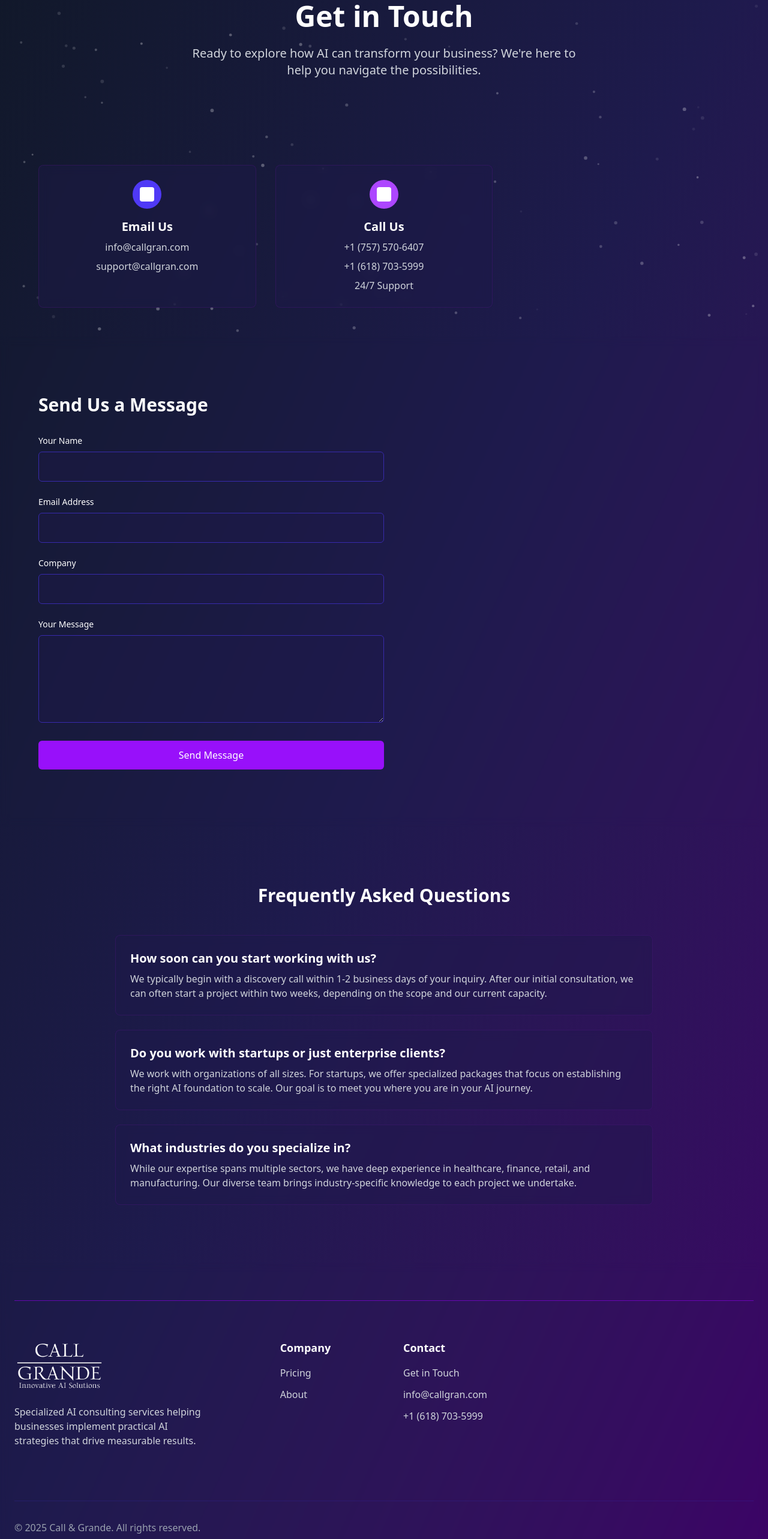
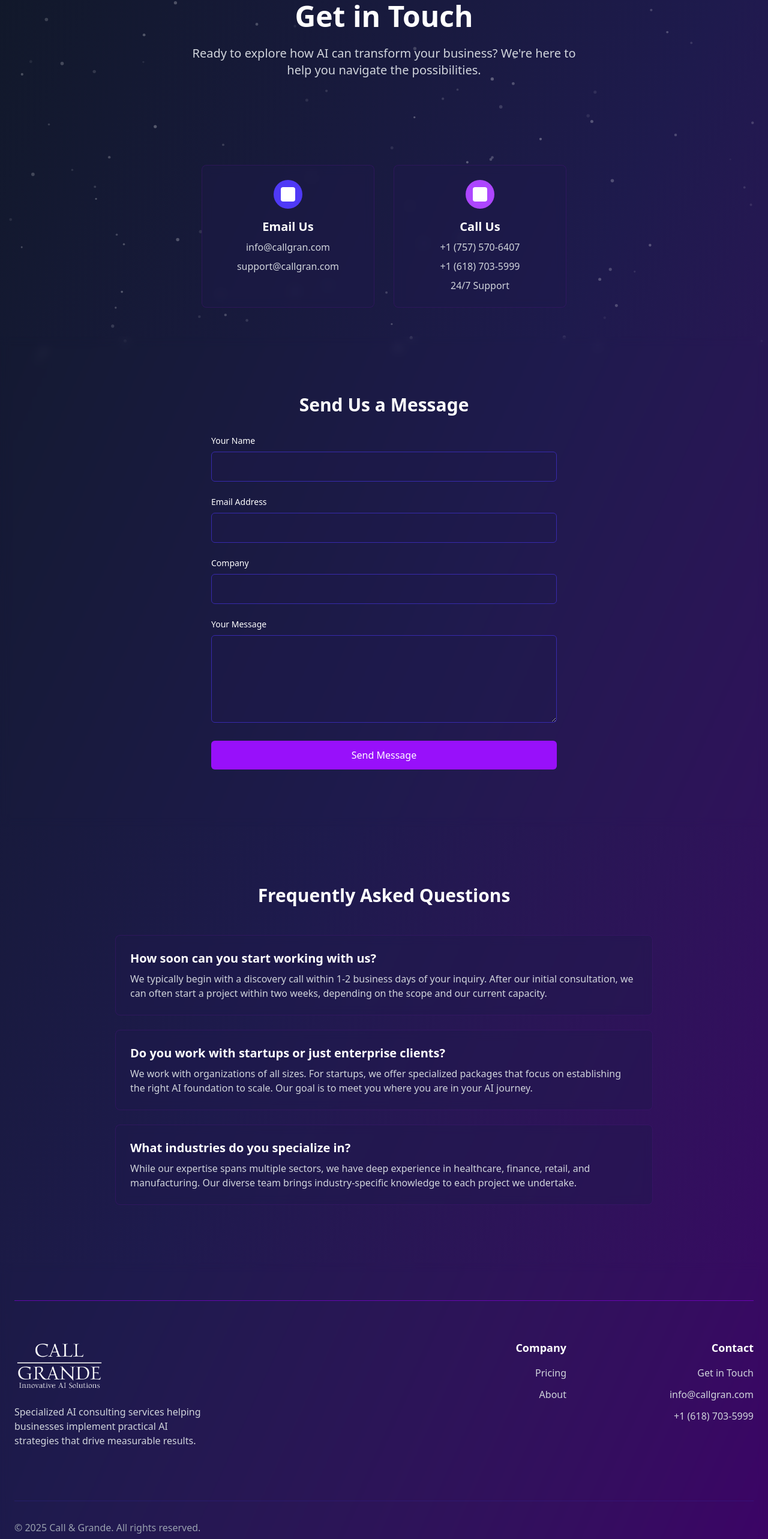
Before and after one commit to callandgrande/callandgrande, a SvelteKit app: page /contact in a window 1280 px wide. Shown: the part 193-2759 px from the top of the page at 60% size. Built offline with nearby package versions, Linux system fonts and the light colour scheme.

Commit message:
Website ready for deployment.
Website ready for deployment in terms of displayed information and page navigation. Currently working on "send us a message" functionality.

```diff
--- a/src/routes/+layout.svelte
+++ b/src/routes/+layout.svelte
@@ -5,6 +5,7 @@
 	let { children } = $props();
 	let canvas;
 	let dots = [];
+	let animationFrame;
 
 	// Animation for the dots
 	onMount(() => {
@@ -14,7 +15,9 @@
 		const width = (canvas.width = window.innerWidth);
 		const height = (canvas.height = window.innerHeight);
 
-		// Create dots
+		// Function to create dots
+		function createDots() {
+			dots = [];
 			for (let i = 0; i < 100; i++) {
 				dots.push({
 					x: Math.random() * width,
@@ -25,6 +28,10 @@
 					opacity: Math.random() * 0.5 + 0.1
 				});
 			}
+		}
+
+		// Initial creation of dots
+		createDots();
 
 		function animate() {
 			ctx.clearRect(0, 0, width, height);
@@ -49,21 +56,36 @@
 				ctx.fill();
 			}
 
-			requestAnimationFrame(animate);
+			animationFrame = requestAnimationFrame(animate);
 		}
 
 		animate();
 
 		// Handle resize
 		const handleResize = () => {
+			// Cancel the current animation frame to prevent multiple animations
+			if (animationFrame) {
+				cancelAnimationFrame(animationFrame);
+			}
+
+			// Update canvas dimensions
 			canvas.width = window.innerWidth;
 			canvas.height = window.innerHeight;
+
+			// Recreate dots with new dimensions
+			createDots();
+
+			// Restart animation
+			animate();
 		};
 
 		window.addEventListener('resize', handleResize);
 
 		return () => {
 			window.removeEventListener('resize', handleResize);
+			if (animationFrame) {
+				cancelAnimationFrame(animationFrame);
+			}
 		};
 	});
 </script>
@@ -115,7 +137,7 @@
 				<!-- Main Footer Content -->
 				<div class="flex flex-col justify-between gap-12 md:flex-row">
 					<!-- Company Info -->
-					<div class="md:w-1/3">
+					<div class="md:w-1/2">
 						<div class="mb-6">
 							<img src="images/logo.png" width="150" alt="logo" />
 						</div>
@@ -125,9 +147,9 @@
 						</p>
 					</div>
 
-					<!-- Navigation Links -->
-					<div class="grid grid-cols-2 gap-8 md:w-2/3 md:grid-cols-4">
-						<div>
+					<!-- Navigation Links - Now aligned to the right -->
+					<div class="grid grid-cols-2 gap-8 md:w-1/2 md:grid-cols-2 md:justify-items-end">
+						<div class="text-right">
 							<h4 class="mb-4 text-lg font-semibold text-white">Company</h4>
 							<ul class="space-y-3">
 								<li>
@@ -138,7 +160,7 @@
 								</li>
 							</ul>
 						</div>
-						<div>
+						<div class="text-right">
 							<h4 class="mb-4 text-lg font-semibold text-white">Contact</h4>
 							<ul class="space-y-3">
 								<li>
@@ -151,9 +173,11 @@
 										info@callgran.com
 									</a>
 								</li>
+								<li>
 									<a href="tel:+16187035999" class="text-gray-300 transition hover:text-purple-400">
 										+1 (618) 703-5999
 									</a>
+								</li>
 							</ul>
 						</div>
 					</div>
--- a/src/routes/about/+page.svelte
+++ b/src/routes/about/+page.svelte
@@ -21,18 +21,13 @@
 			<div class="order-2 md:order-1 md:w-1/2">
 				<h2 class="mb-6 text-3xl font-bold">Our Story</h2>
 				<p class="mb-4 text-gray-300">
-					Founded in 2023, Call & Grande emerged from the recognition that businesses need more than
-					just AI tools—they need strategic guidance to integrate AI effectively.
+					Founded in 2025, Call & Grande was born from a simple insight: businesses don’t just need AI—they need a strategy for AI. Recognizing this critical gap, co-founders Joseph Call and Alvaro M. Grande combined their expertise in data science and business strategy to build a consultancy that transforms cutting-edge AI into real-world business value.
 				</p>
 				<p class="mb-4 text-gray-300">
-					Our founders, Joseph Call and Martin Grande, combined their expertise in data science and
-					business strategy to create a consultancy that bridges the gap between cutting-edge AI
-					technology and practical business applications.
+					At Call & Grande, we specialize in turning complex AI concepts into measurable results. With a foundation in advanced research and hands-on industry experience, we help organizations harness emerging technologies before they become mainstream—giving our clients a powerful competitive edge.
 				</p>
 				<p class="text-gray-300">
-					Today, we've helped over 50 companies across diverse industries implement AI solutions
-					that drive real business value, focusing on tailored strategies that align with each
-					client's unique goals and challenges.
+					We don’t just implement tools; we deliver end-to-end solutions rooted in rigorous research, state-of-the-art AI capabilities, and sharp strategic insight. Our mission is simple: to solve your toughest challenges with intelligent, actionable solutions that move your business forward.
 				</p>
 			</div>
 			<div class="order-1 mb-8 md:order-2 md:mb-0 md:w-1/2">
--- a/src/routes/contact/+page.svelte
+++ b/src/routes/contact/+page.svelte
@@ -54,10 +54,11 @@
 <!-- Contact Information -->
 <section class="px-4 py-8 md:py-12">
 	<div class="container mx-auto max-w-6xl">
-		<div class="grid gap-8 md:grid-cols-3">
+		<!-- Changed grid to flex and added justify-center to center the cards -->
+		<div class="flex flex-col md:flex-row justify-center gap-8">
 			<!-- Email -->
 			<div
-				class="rounded-lg border border-purple-900/30 bg-indigo-950/40 p-6 text-center backdrop-blur-sm"
+				class="rounded-lg border border-purple-900/30 bg-indigo-950/40 p-6 text-center backdrop-blur-sm md:w-1/4"
 			>
 				<div
 					class="mx-auto mb-4 flex h-12 w-12 items-center justify-center rounded-full bg-indigo-600"
@@ -66,13 +67,13 @@
 					<!-- Simple email icon placeholder -->
 				</div>
 				<h3 class="mb-2 text-xl font-bold">Email Us</h3>
-				<p class="mb-2 text-gray-300">info@callgran.com</p>
-				<p class="text-gray-300">support@callgran.com</p>
+				<p class="mb-2 text-gray-300"><a href="mailto:info@callgran.com" class="hover:text-purple-400 transition">info@callgran.com</a></p>
+				<p class="text-gray-300"><a href="mailto:support@callgran.com" class="hover:text-purple-400 transition">support@callgran.com</a></p>
 			</div>
 
 			<!-- Phone -->
 			<div
-				class="rounded-lg border border-purple-900/30 bg-indigo-950/40 p-6 text-center backdrop-blur-sm"
+				class="rounded-lg border border-purple-900/30 bg-indigo-950/40 p-6 text-center backdrop-blur-sm md:w-1/4"
 			>
 				<div
 					class="mx-auto mb-4 flex h-12 w-12 items-center justify-center rounded-full bg-purple-500"
@@ -81,8 +82,8 @@
 					<!-- Simple phone icon placeholder -->
 				</div>
 				<h3 class="mb-2 text-xl font-bold">Call Us</h3>
-				<p class="mb-2 text-gray-300">+1 (757) 570-6407</p>
-				<p class="mb-2 text-gray-300">+1 (618) 703-5999</p>
+				<p class="mb-2 text-gray-300"><a href="tel:+17575706407" class="hover:text-purple-400 transition">+1 (757) 570-6407</a></p>
+				<p class="mb-2 text-gray-300"><a href="tel:+16187035999" class="hover:text-purple-400 transition">+1 (618) 703-5999</a></p>
 				<p class="text-gray-300">24/7 Support</p>
 			</div>
 		</div>
@@ -92,10 +93,11 @@
 <!-- Contact Form and Map -->
 <section class="px-4 py-16 backdrop-blur-sm md:py-24">
 	<div class="container mx-auto max-w-6xl">
-		<div class="flex flex-col gap-16 lg:flex-row">
-			<!-- Contact Form -->
-			<div class="lg:w-1/2">
-				<h2 class="mb-8 text-3xl font-bold">Send Us a Message</h2>
+		<!-- Changed to center the form -->
+		<div class="flex justify-center">
+			<!-- Contact Form - Adjusted width and added mx-auto -->
+			<div class="w-full max-w-xl">
+				<h2 class="mb-8 text-3xl font-bold text-center">Send Us a Message</h2>
 
 				{#if submitted}
 					<div class="mb-8 rounded-lg border border-green-600 bg-green-500/20 p-6">
```
Lines whose indentation alone changed are shown as unchanged.
